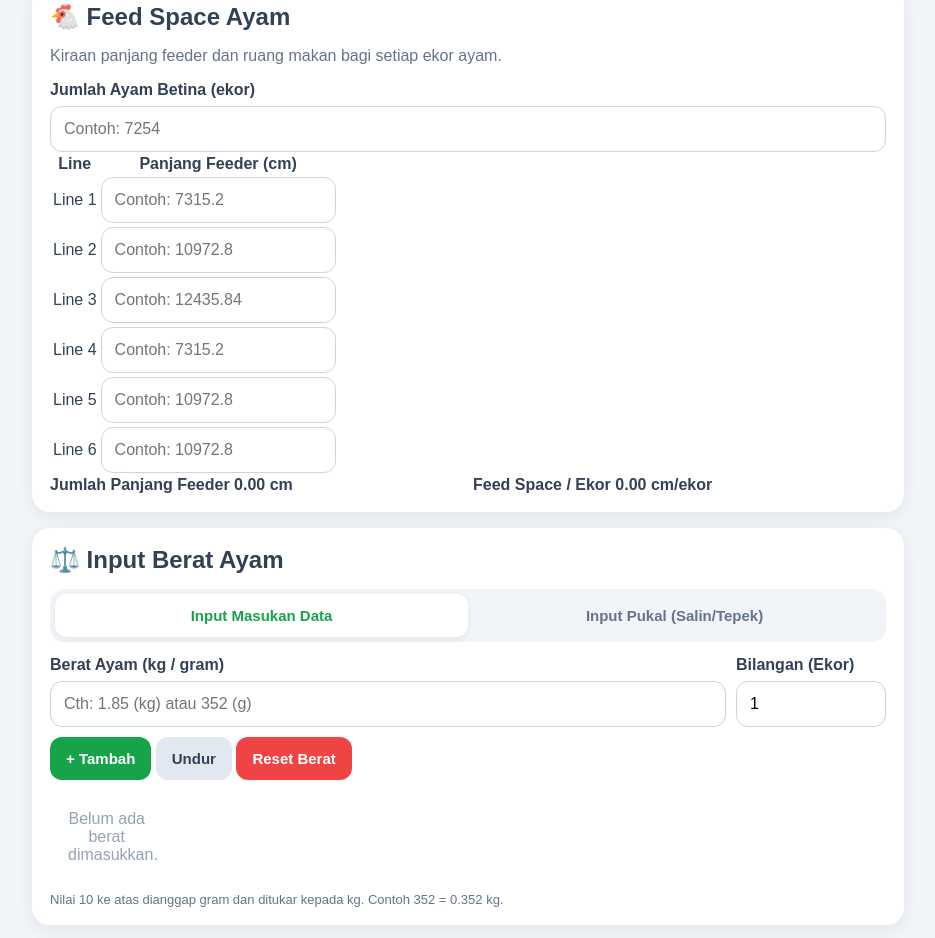
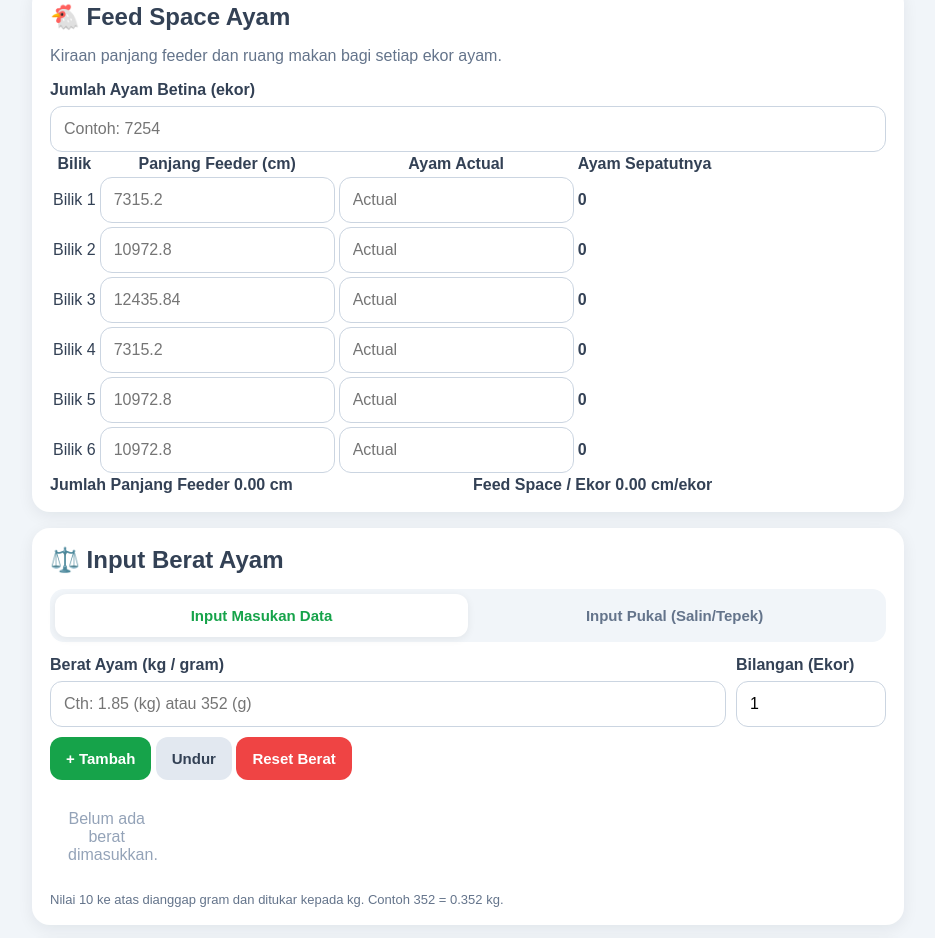
Before and after one commit to amieismaiel-ux/Kalkulator-Uniformity-dan-Cv-Ayam, a plain HTML site: page index.html in a window 1280 px wide. Shown: the part 845-1783 px from the top of the page, without its empty margins (172-1107 px from the left). Drawn offline with Linux system fonts and the light colour scheme.

Commit message:
Update index.html

```diff
--- a/index.html
+++ b/index.html
@@ -542,90 +542,156 @@ oninput="calculateFeedSpace()"
 </div>
 
 <table class="feed-table">
-
   <thead>
     <tr>
-<th>Line</th>
+      <th>Bilik</th>
       <th>Panjang Feeder (cm)</th>
+      <th>Ayam Actual</th>
+      <th>Ayam Sepatutnya</th>
     </tr>
   </thead>
 
   <tbody>
 
     <tr>
-<td>Line 1</td>
+      <td>Bilik 1</td>
       <td>
         <input
           type="number"
           id="feedLine1"
-placeholder="Contoh: 7315.2"
+          placeholder="7315.2"
           oninput="calculateFeedSpace()"
         >
       </td>
+      <td>
+        <input
+          type="number"
+          id="actualBirds1"
+          placeholder="Actual"
+          oninput="calculateFeedSpace()"
+        >
+      </td>
+      <td>
+        <strong id="idealBirds1">0</strong>
+      </td>
     </tr>
 
     <tr>
-<td>Line 2</td>
+      <td>Bilik 2</td>
       <td>
         <input
           type="number"
           id="feedLine2"
-placeholder="Contoh: 10972.8"
+          placeholder="10972.8"
           oninput="calculateFeedSpace()"
         >
       </td>
+      <td>
+        <input
+          type="number"
+          id="actualBirds2"
+          placeholder="Actual"
+          oninput="calculateFeedSpace()"
+        >
+      </td>
+      <td>
+        <strong id="idealBirds2">0</strong>
+      </td>
     </tr>
 
     <tr>
-<td>Line 3</td>
+      <td>Bilik 3</td>
       <td>
         <input
           type="number"
           id="feedLine3"
-placeholder="Contoh: 12435.84"
+          placeholder="12435.84"
           oninput="calculateFeedSpace()"
         >
       </td>
+      <td>
+        <input
+          type="number"
+          id="actualBirds3"
+          placeholder="Actual"
+          oninput="calculateFeedSpace()"
+        >
+      </td>
+      <td>
+        <strong id="idealBirds3">0</strong>
+      </td>
     </tr>
 
     <tr>
-<td>Line 4</td>
+      <td>Bilik 4</td>
       <td>
         <input
           type="number"
           id="feedLine4"
-placeholder="Contoh: 7315.2"
+          placeholder="7315.2"
           oninput="calculateFeedSpace()"
         >
       </td>
+      <td>
+        <input
+          type="number"
+          id="actualBirds4"
+          placeholder="Actual"
+          oninput="calculateFeedSpace()"
+        >
+      </td>
+      <td>
+        <strong id="idealBirds4">0</strong>
+      </td>
     </tr>
 
     <tr>
-<td>Line 5</td>
+      <td>Bilik 5</td>
       <td>
         <input
           type="number"
           id="feedLine5"
-placeholder="Contoh: 10972.8"
+          placeholder="10972.8"
           oninput="calculateFeedSpace()"
         >
       </td>
+      <td>
+        <input
+          type="number"
+          id="actualBirds5"
+          placeholder="Actual"
+          oninput="calculateFeedSpace()"
+        >
+      </td>
+      <td>
+        <strong id="idealBirds5">0</strong>
+      </td>
     </tr>
 
     <tr>
-<td>Line 6</td>
+      <td>Bilik 6</td>
       <td>
         <input
           type="number"
           id="feedLine6"
-placeholder="Contoh: 10972.8"
+          placeholder="10972.8"
           oninput="calculateFeedSpace()"
         >
       </td>
+      <td>
+        <input
+          type="number"
+          id="actualBirds6"
+          placeholder="Actual"
+          oninput="calculateFeedSpace()"
+        >
+      </td>
+      <td>
+        <strong id="idealBirds6">0</strong>
+      </td>
     </tr>
 
   </tbody>
-
 </table>
 
 <div class="results">
@@ -2421,7 +2487,69 @@ function calculateFeedSpace() {
     }
 }
 
-/* ================= TAMAT AUTO KIRA FEED SPACE ================= */</script>
+/* ================= TAMAT AUTO KIRA FEED SPACE ================= */ /* ================= AUTO KIRA BILIK & AYAM ================= */
+
+function calculateBilikAyam() {
+
+    const standardCmPerBird = 8;
+
+    let totalFeeder = 0;
+
+    for (let i = 1; i <= 6; i++) {
+
+        const feederEl = document.getElementById("feedLine" + i);
+        const sepatutnyaEl = document.getElementById("bilikIdeal" + i);
+
+        const feeder = Number(feederEl?.value) || 0;
+
+        totalFeeder += feeder;
+
+        if (sepatutnyaEl) {
+            const ideal = feeder / standardCmPerBird;
+
+            sepatutnyaEl.textContent =
+                ideal > 0 ? Math.round(ideal).toLocaleString("ms-MY") : "0";
+        }
+    }
+
+    const birdsEl = document.getElementById("feedBirds");
+    const birds = Number(birdsEl?.value) || 0;
+
+    const totalEl = document.getElementById("feedTotalLength");
+    const spaceEl = document.getElementById("feedSpacePerBird");
+
+    if (totalEl) {
+        totalEl.textContent =
+            totalFeeder.toFixed(2) + " cm";
+    }
+
+    if (spaceEl) {
+        spaceEl.textContent =
+            birds > 0
+                ? (totalFeeder / birds).toFixed(2) + " cm/ekor"
+                : "0.00 cm/ekor";
+    }
+}
+
+/* Kira apabila mana-mana input berubah */
+document.addEventListener("input", function(event) {
+
+    if (
+        event.target.matches(
+            "#feedBirds, #feedLine1, #feedLine2, #feedLine3, #feedLine4, #feedLine5, #feedLine6"
+        )
+    ) {
+        calculateBilikAyam();
+    }
+
+});
+
+/* Kira apabila halaman dibuka */
+window.addEventListener("load", function() {
+    setTimeout(calculateBilikAyam, 300);
+});
+
+/* ================= TAMAT AUTO KIRA BILIK ================= */</script>
 
 </body>
     </html>
```
Lines whose indentation alone changed are shown as unchanged.
